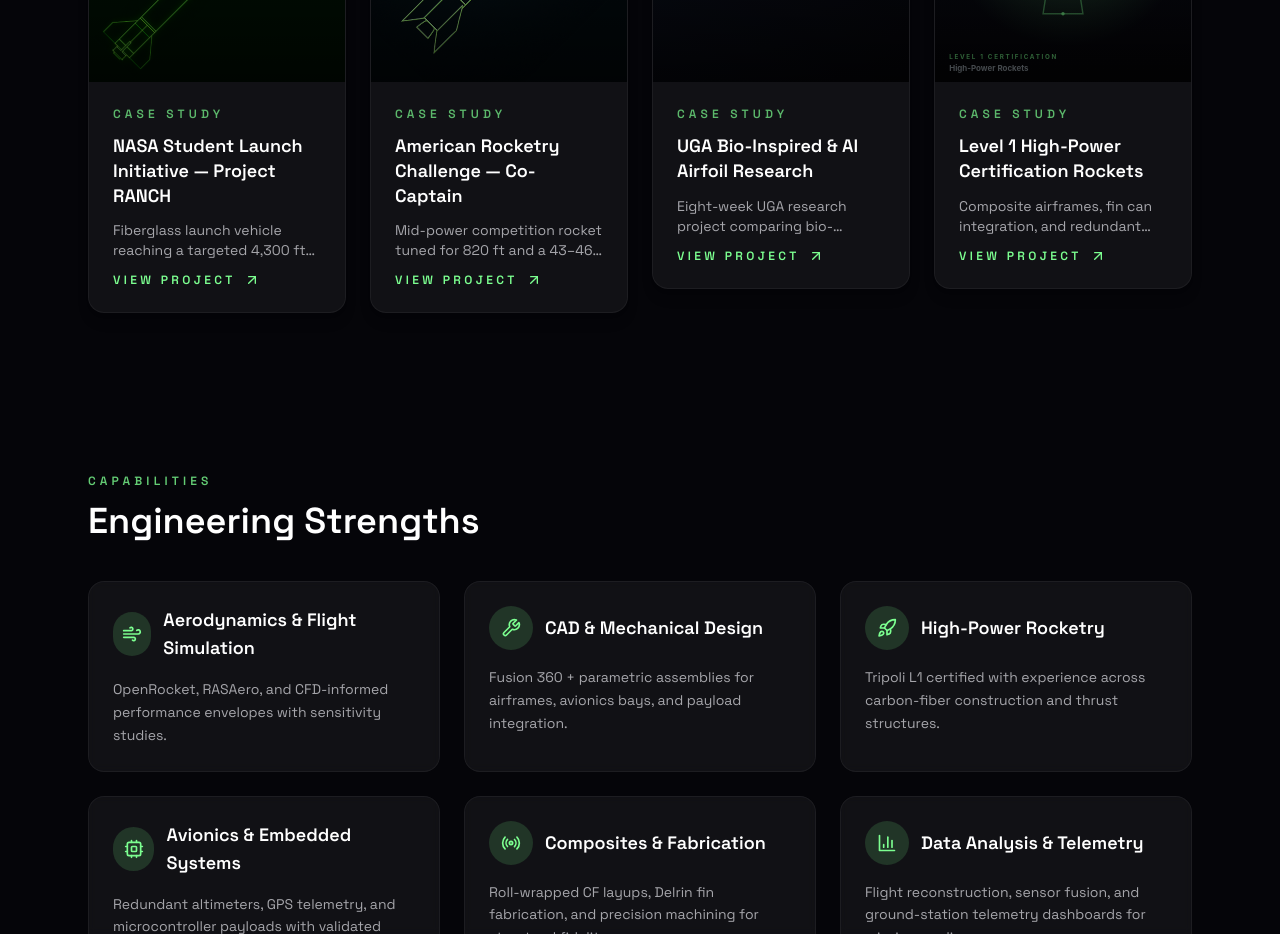
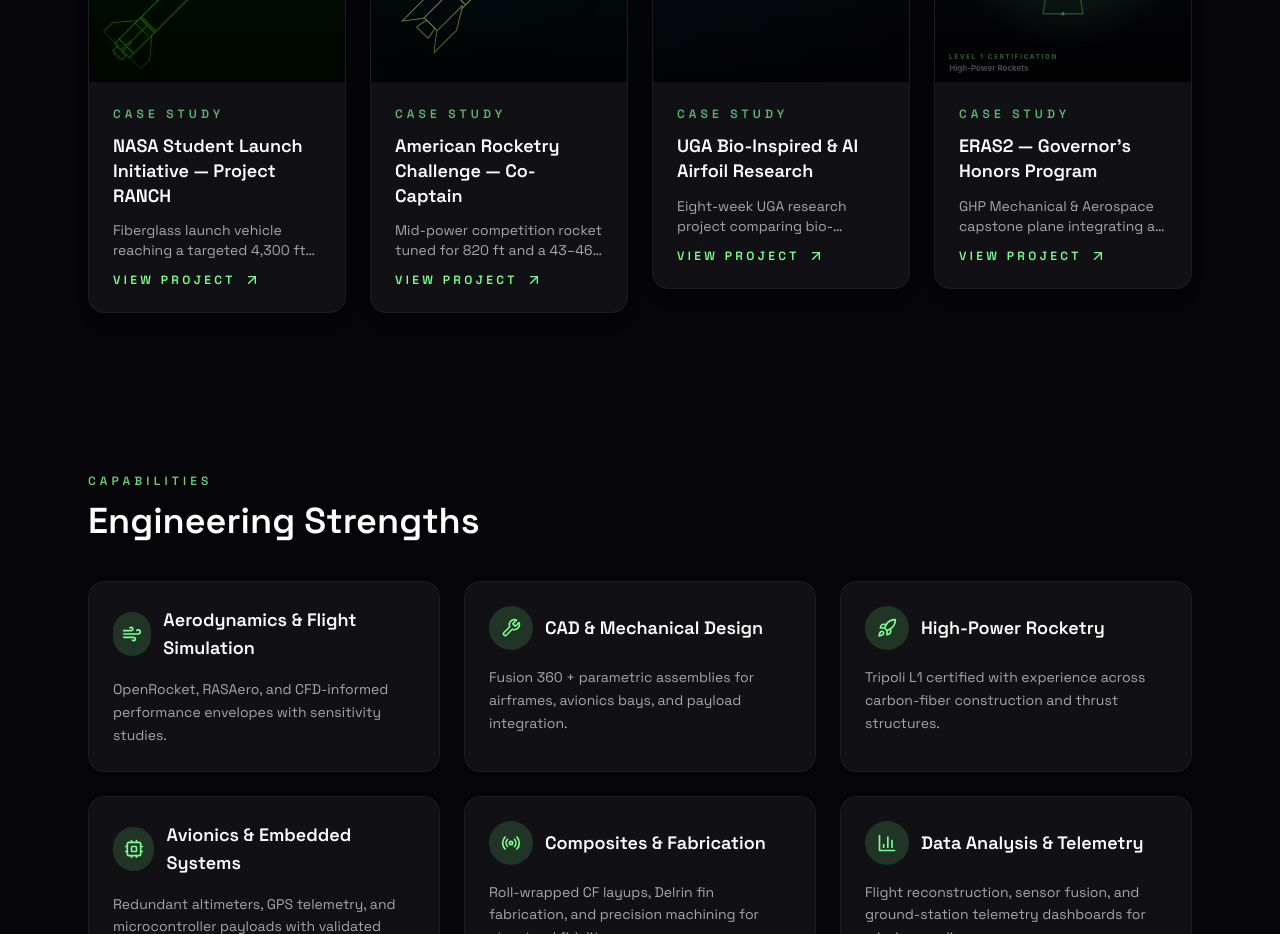
Before and after one commit to saahildoshi/saahildoshi-portfolio, a Next.js app: page / in a window 1280 px wide. Shown: the part 980-1914 px from the top of the page. Built offline with nearby package versions, Linux system fonts and the light colour scheme.

Commit message:
Changed Level 1 project card to ERAS2 for better project focus

```diff
--- a/src/app/page.tsx
+++ b/src/app/page.tsx
@@ -53,9 +53,9 @@
     image: '/images/projects/airfoil.svg',
   },
   {
-    href: '/projects/level1',
-    title: 'Level 1 High-Power Certification Rockets',
-    subtitle: 'Composite airframes, fin can integration, and redundant recovery for high-power flight profiles.',
+    href: '/projects/eras2',
+    title: 'ERAS2 — Governor\'s Honors Program',
+    subtitle: 'GHP Mechanical & Aerospace capstone plane integrating an ionic-wind propulsion system through stacked electrohydrodynamic units.',
     image: '/images/projects/l1.svg',
   },
 ];
```
